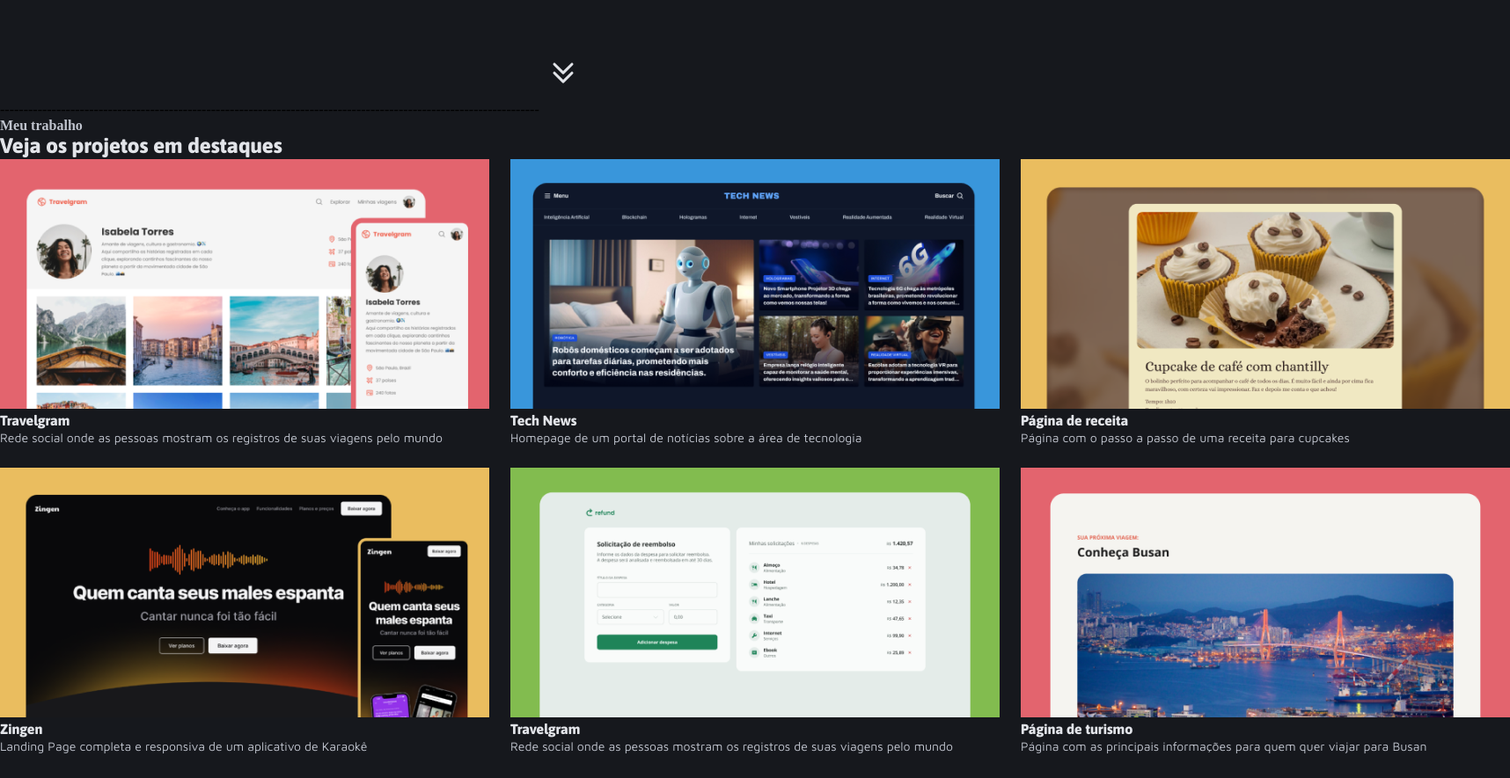
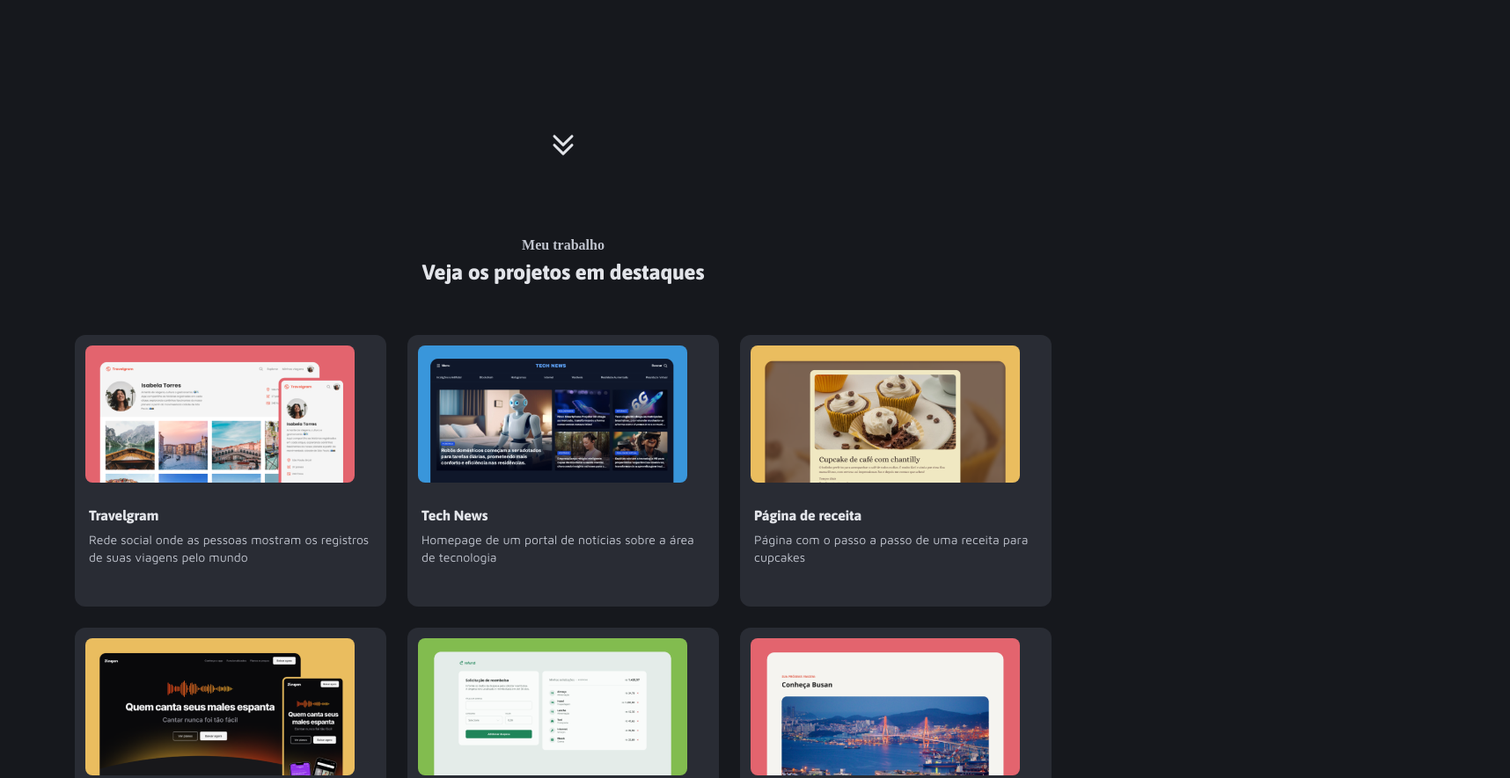
Before and after one commit to FelipeFarber/Portifolio-dev, a plain HTML site: page index.html in a window 1280 px wide. Shown: the part 720-1605 px from the top of the page at 88% size, 1716 px wide, since content can reach past the window. Before the commit the page ends 1579 px from the top, so only its background shows below. Drawn offline with Linux system fonts and the light colour scheme.

Commit message:
Finalizando projects

```diff
--- a/Styles/intro.css
+++ b/Styles/intro.css
@@ -20,8 +20,8 @@
   header {
 
     img {
-      width: 110px;
-      height: 110px;
+      width: 200px;
+      height: 210px;
       flex-shrink: 0;
       border-radius: 999px;
       border: 2px solid var(--red)
--- a/Styles/projects.css
+++ b/Styles/projects.css
@@ -0,0 +1,50 @@
+#projects {
+  display: flex;
+  flex-direction: column;
+  align-items: center;
+  padding: 72px 120px 144px;
+
+
+  header  {
+      display: flex;
+      flex-direction: column;
+      text-align: center;
+      margin-bottom: 56px;
+      gap: 8px;
+  }
+
+
+
+  #grid {
+
+      .card {
+
+          height: 280px;
+          width: 330px;
+          background-color: var(--gray-300);
+          border-radius: 12px;
+          padding: 12px 12px 17px 12px;
+
+          .text {
+              display: flex;
+              flex-direction: column;
+              gap: 8px;
+              padding: 4px;
+              margin-top: 20px;
+
+          }
+
+          img {
+              width: 306px;
+              height: 156px;
+              border-radius: 8px;
+          }
+      }
+
+      .card:hover {
+          border: 1px solid var(--gray-400);
+      }
+  }
+
+
+}
```
Also changed, not shown: index.html (+3 -3 lines), Assets/icons/Code.svg (added).
